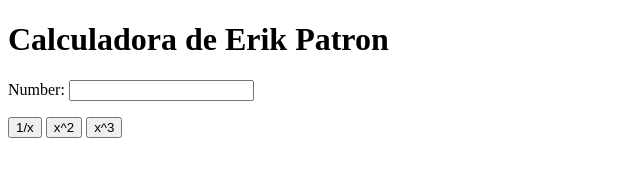
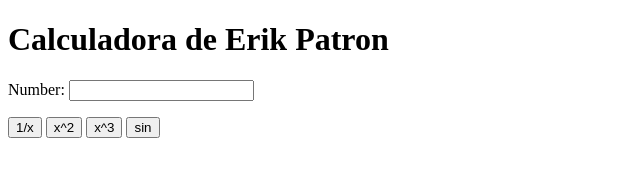
Before and after one commit to erikpatron/my_calculator_2, a plain HTML site: page index.html in a window 1280 px wide. Shown: the full height of the page, 0-640 px from the left. Drawn offline with Linux system fonts and the light colour scheme.

Commit message:
sin(x) button

```diff
--- a/index.html
+++ b/index.html
@@ -13,6 +13,7 @@
       <button onclick="inverse()"> 1/x </button>
       <button onclick="square()"> x^2 </button>
       <button onclick="cube()"> x^3 </button>
+      <button onclick="sine()"> sin </button>
    </p>
    <script type="text/javascript">
       function cube() {
@@ -27,6 +28,10 @@
          var num = document.getElementById("n1");
          num.value = 1/num.value;
       }
+      function sine() {
+         var num = document.getElementById("n1");
+         num.value = Math.sin(num.value, 3);
+      }
    </script>
 </body>
 </html>
```
